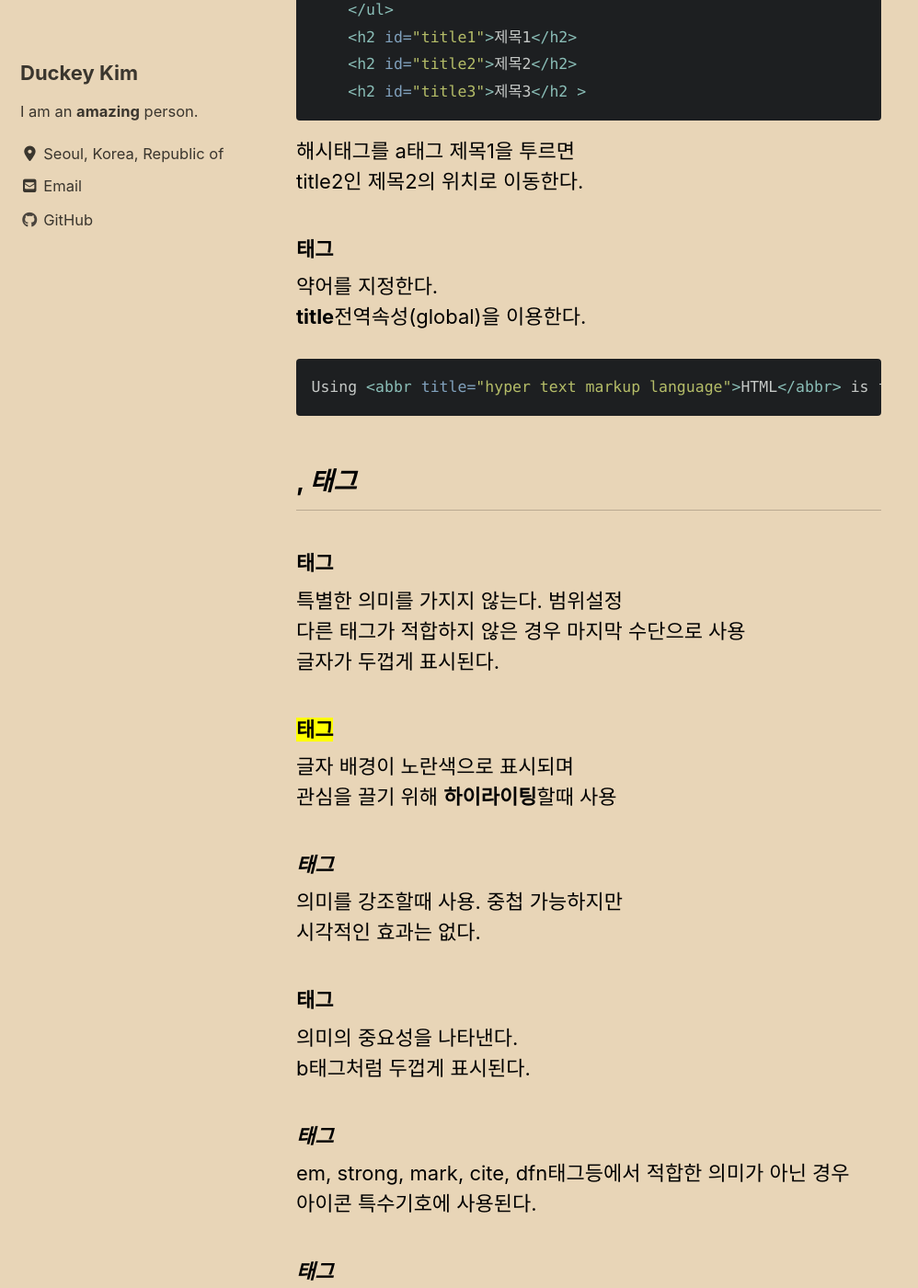
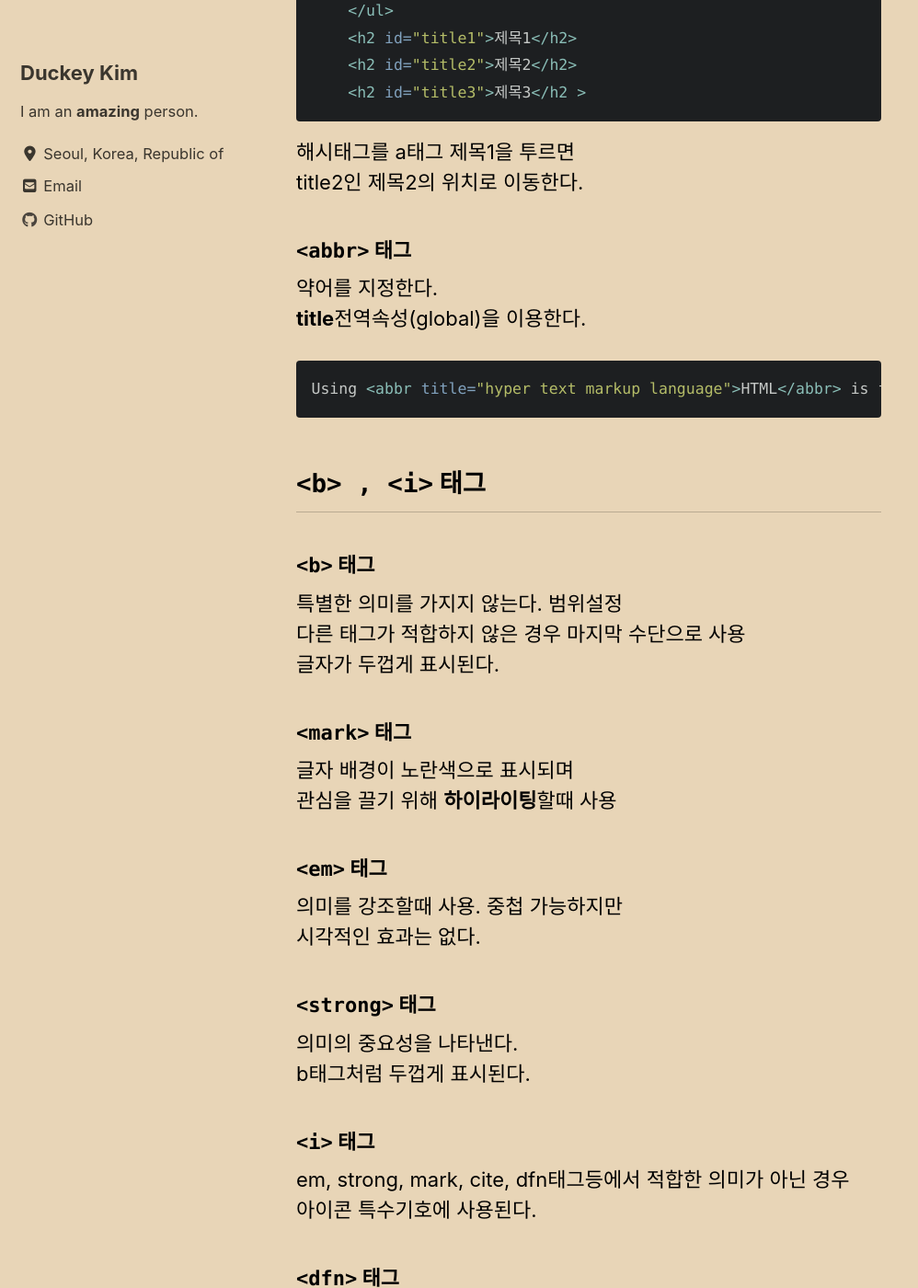
Before and after one commit to duckey-kim/duckey-kim.github.io, a Jekyll site: the page built from _posts/2019-12-16-HTML문자콘텐츠.md, in a window 1280 px wide and 1400 px high, scrolled down 4661 px. Shown: the whole window at 92% size, without its empty margins (0-998 px from the left). Built offline with Jekyll 4.4.1, drawn with Linux system fonts in a browser that asks for light colours; cached includes are drawn as plain includes; nearby versions of some CDN libraries; some of the changed text lies outside the part shown.

Commit message:
Update 2019-12-16-HTML문자콘텐츠.md

````diff
--- a/_posts/2019-12-16-HTML문자콘텐츠.md
+++ b/_posts/2019-12-16-HTML문자콘텐츠.md
@@ -91,7 +91,7 @@ cite의 속성에는 인용된 url을 작성해준다.
 
 ## Inline 텍스트
 
-### <a> 태그
+### ```<a>``` 태그
 같은 페이지 또는 다른 URL로 연결할 수 있는 하이퍼링크
 ```html
 <a href="주소">링크이름
@@ -146,7 +146,7 @@ a:hover {
 title2인 제목2의 위치로 이동한다.
 
 
-### <abbr>  태그
+### ```<abbr>``` 태그
 
 약어를 지정한다.
 **title**전역속성(global)을 이용한다.
@@ -155,52 +155,52 @@ title2인 제목2의 위치로 이동한다.
 Using <abbr title="hyper text markup language">HTML</abbr> is fun and easy
 ```
 
-## <b> , <i> 태그
+## ```<b> , <i>``` 태그
 
-### <b> 태그
+### ```<b>``` 태그
 
 특별한 의미를 가지지 않는다. 범위설정
 다른 태그가 적합하지 않은 경우 마지막 수단으로 사용
 글자가 두껍게 표시된다.
 
-###  <mark>태그
+###  ```<mark>``` 태그
 
 글자 배경이 노란색으로 표시되며
 관심을 끌기 위해 **하이라이팅**할때 사용
 
-### <em>태그
+### ```<em>``` 태그
 
 의미를 강조할때 사용. 중첩 가능하지만
 시각적인 효과는 없다.
 
-### <strong>태그
+### ```<strong>``` 태그
 
 의미의 중요성을 나타낸다.
 b태그처럼 두껍게 표시된다.
 
-###  <i>태그
+###  ```<i>``` 태그
 
 em, strong, mark, cite, dfn태그등에서 적합한 의미가 아닌 경우
 아이콘 특수기호에 사용된다.
 
-### <dfn> 태그
+### ```<dfn>``` 태그
 
 용어를 정의할 때 사용.dl dt dd태그에서
 dt,dd태그를 묶어줄 때 사용하였다. (용어 - 용어 설명)
 
-### <cite> 태그
+### ```<cite>``` 태그
 
 창작물에 대한 참조를 설정한다.
 ```html
 <cite>The Scream</cite>by Edward Munch
 ```
 
-### <q> 태그
+### ```<q>``` 태그
 
 짧은 길이의 인용문을 설정할 때 사용한다.
 cite라는 속성을 사용하여 인용문의 URL을 명시할 수 있다.
 
-### <u>  태그
+### ```<u>```  태그
 
 밑줄이 있는 글자를 설정한다.CSS를 사용하는 것이 좋다.
 ```html
@@ -209,11 +209,11 @@ u태그를 활용하는 것이 좋다.
 ```
 
 
-### <code>  태그
+### ```<code>```  태그
 
 컴퓨터 코드 범위를 설정할 때 사용한다.
 ``` <code>printf("hello world");</code>is print "hello world" ```
 
-### <kbd> 태그
+### ```<kbd>``` 태그
 
 monospace 계열로 작성되게 한다. CSS를 입혀준다.
````
